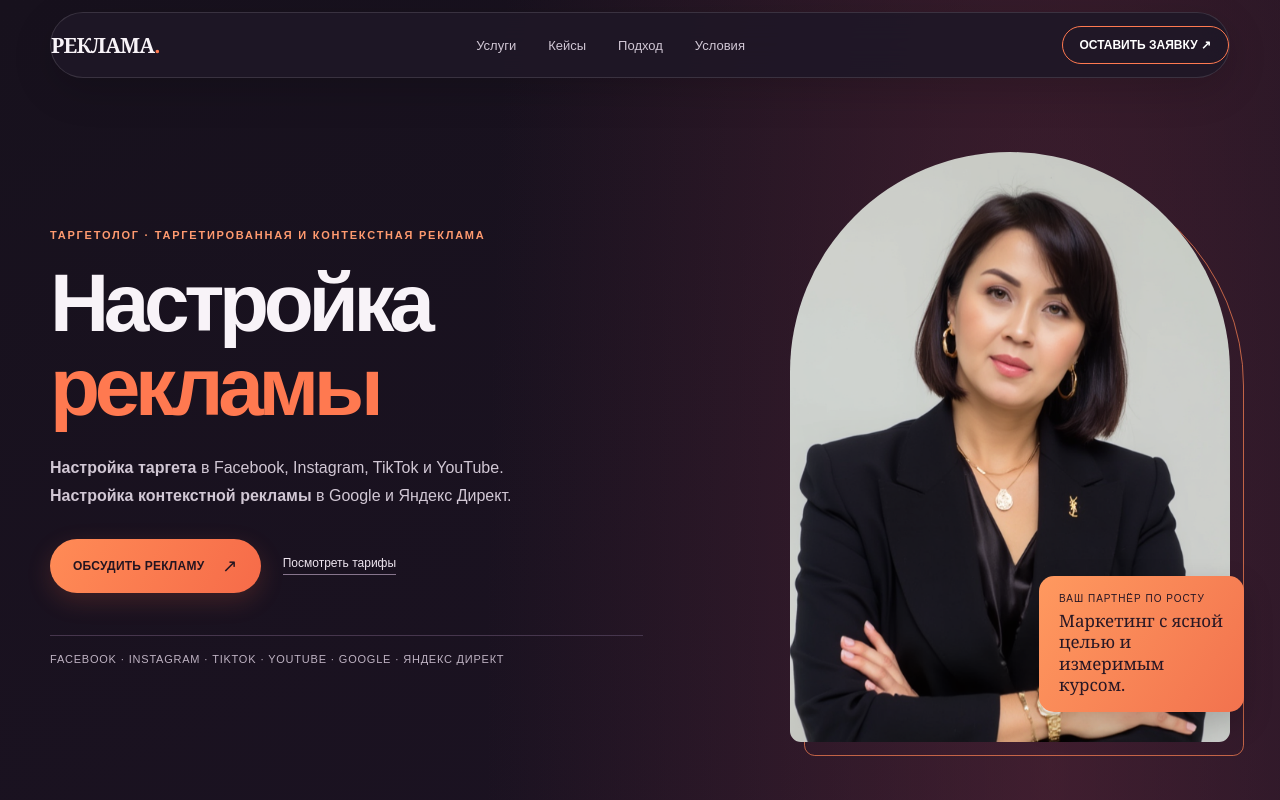
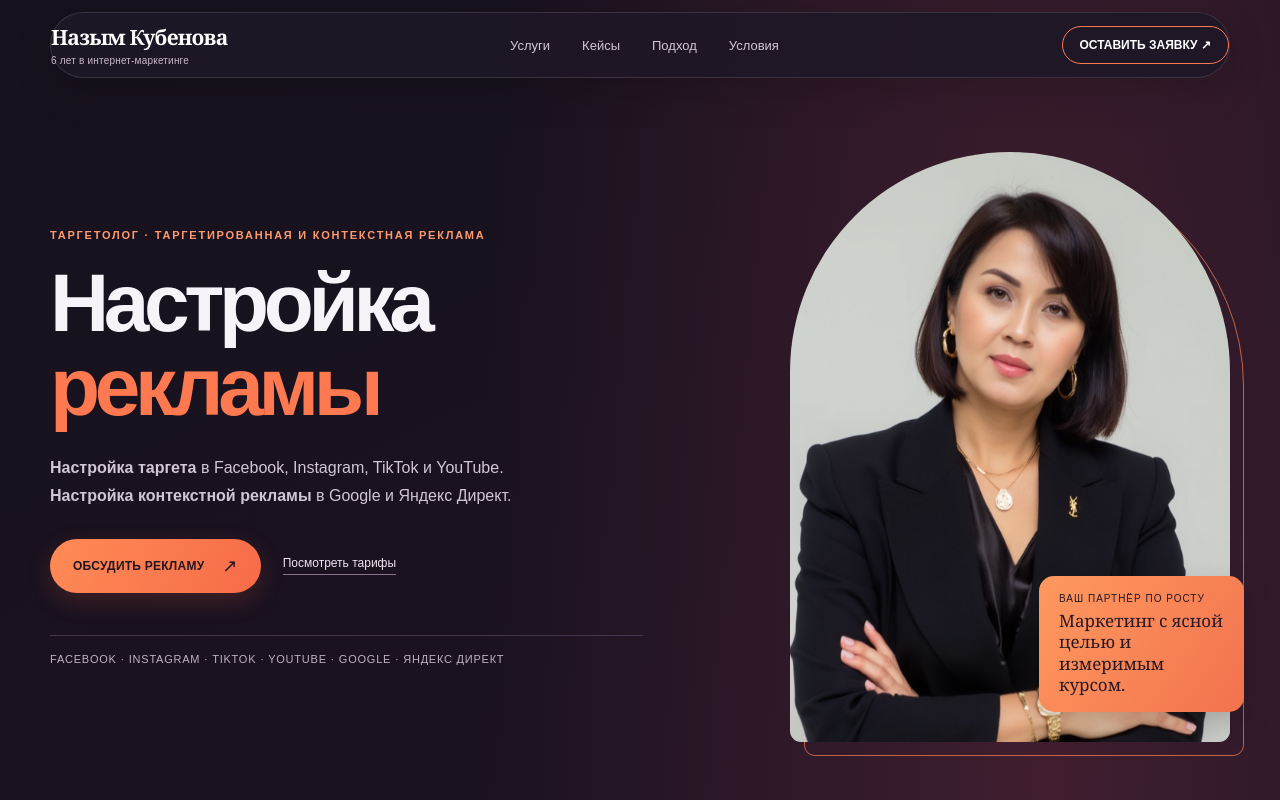
Before and after one commit to Nazym92/prais-performance-marketing, a plain HTML site: page index.html in a window 1280 px wide. Shown: the top 800 px of the page. Drawn offline with Linux system fonts and the light colour scheme.

Commit message:
Add name and experience to site header

```diff
--- a/index.html
+++ b/index.html
@@ -43,7 +43,7 @@
   </style>
 </head>
 <body>
-  <header><div class="wrap nav"><a class="brand" href="#top" aria-label="На главную">РЕКЛАМА<span>.</span></a><nav class="navlinks" aria-label="Основная навигация"><a href="#services">Услуги</a><a href="#cases">Кейсы</a><a href="#approach">Подход</a><a href="#terms">Условия</a></nav><button class="nav-cta" type="button" id="openLeadForm">ОСТАВИТЬ ЗАЯВКУ ↗</button></div></header>
+  <header><div class="wrap nav"><a class="brand" href="#top" aria-label="Назым Кубенова — главная">Назым Кубенова<small>6 лет в интернет-маркетинге</small></a><nav class="navlinks" aria-label="Основная навигация"><a href="#services">Услуги</a><a href="#cases">Кейсы</a><a href="#approach">Подход</a><a href="#terms">Условия</a></nav><button class="nav-cta" type="button" id="openLeadForm">ОСТАВИТЬ ЗАЯВКУ ↗</button></div></header>
   <dialog class="lead-dialog" id="leadDialog" aria-labelledby="leadTitle">
     <form id="leadForm">
       <div class="lead-dialog-head"><div><div class="eyebrow">Заявка</div><h2 id="leadTitle">Расскажите о задаче</h2></div><button class="lead-close" type="button" id="closeLeadForm" aria-label="Закрыть форму">×</button></div>
@@ -73,12 +73,12 @@
   </main><footer><div class="wrap footer-inner"><span>НАСТРОЙКА И ВЕДЕНИЕ РЕКЛАМЫ</span><span>Стратегия · Реклама · Аналитика · Рост продаж</span><a href="#top">НАВЕРХ ↑</a></div></footer>
   <style>.sr-only{position:absolute;width:1px;height:1px;padding:0;margin:-1px;overflow:hidden;clip:rect(0,0,0,0);white-space:nowrap;border:0}</style>
   <style>
-    .nav-cta{font:700 12px var(--sans);background:transparent;color:#fff;cursor:pointer}
+    .brand{display:block;color:#fff;white-space:nowrap}.brand small{display:block;margin-top:4px;font:500 10px/1.2 var(--sans);letter-spacing:.02em;color:#c7b9cc}.nav-cta{font:700 12px var(--sans);background:transparent;color:#fff;cursor:pointer}
     .lead-dialog{width:min(520px,calc(100% - 28px));max-height:calc(100% - 28px);overflow:auto;padding:30px;border:1px solid rgba(255,255,255,.16);border-radius:24px;background:#241a2a;color:#f8f3f8;box-shadow:0 28px 90px rgba(0,0,0,.55)}
     .lead-dialog::backdrop{background:rgba(12,8,15,.76);backdrop-filter:blur(5px)}
     .lead-dialog form{display:grid;gap:11px}.lead-dialog-head{display:flex;align-items:flex-start;justify-content:space-between;gap:16px;margin-bottom:10px}.lead-dialog h2{font:700 30px/1.1 var(--sans);letter-spacing:-.04em;margin:9px 0 0}.lead-close{width:38px;height:38px;flex:0 0 38px;border:1px solid rgba(255,255,255,.18);border-radius:50%;background:transparent;color:#fff;font:300 25px var(--sans);cursor:pointer}
     .lead-dialog label{font-size:12px;font-weight:700;margin-top:3px}.lead-dialog label span{font-weight:400;color:#bdb1c3}.lead-dialog input,.lead-dialog select,.lead-dialog textarea{width:100%;border:1px solid rgba(255,255,255,.16);border-radius:12px;background:#1b1421;color:#fff;padding:13px 14px;font:14px var(--sans)}.lead-dialog select{appearance:auto}.lead-dialog textarea{resize:vertical}.lead-dialog input::placeholder,.lead-dialog textarea::placeholder{color:#93879b}.lead-note{font-size:12px;line-height:1.55;color:#c6b9ca;margin:4px 0 7px}.lead-submit{width:100%;justify-content:space-between;border:0;cursor:pointer}.lead-dialog :focus-visible{outline:2px solid #ff986e;outline-offset:3px}
-    @media(max-width:580px){.nav-cta{font-size:9px;padding:10px 13px}.lead-dialog{padding:24px 20px;border-radius:20px}.lead-dialog h2{font-size:25px}}
+    @media(max-width:580px){.brand{font-size:15px}.brand small{font-size:8px;margin-top:3px}.nav-cta{font-size:9px;padding:10px 13px}.lead-dialog{padding:24px 20px;border-radius:20px}.lead-dialog h2{font-size:25px}}
   </style>
   <script>
     (()=>{const dialog=document.getElementById('leadDialog');const form=document.getElementById('leadForm');document.getElementById('openLeadForm').addEventListener('click',()=>dialog.showModal());document.getElementById('closeLeadForm').addEventListener('click',()=>dialog.close());dialog.addEventListener('click',event=>{if(event.target===dialog)dialog.close()});form.addEventListener('submit',event=>{event.preventDefault();const data=new FormData(form);const lines=['Здравствуйте! Хочу оставить заявку с сайта.','Имя: '+data.get('name'),'Услуга: '+data.get('service')];const message=String(data.get('message')||'').trim();if(message)lines.push('Задача: '+message);window.location.href='https://wa.me/77764273678?text='+encodeURIComponent(lines.join('\n'))})})();
```
